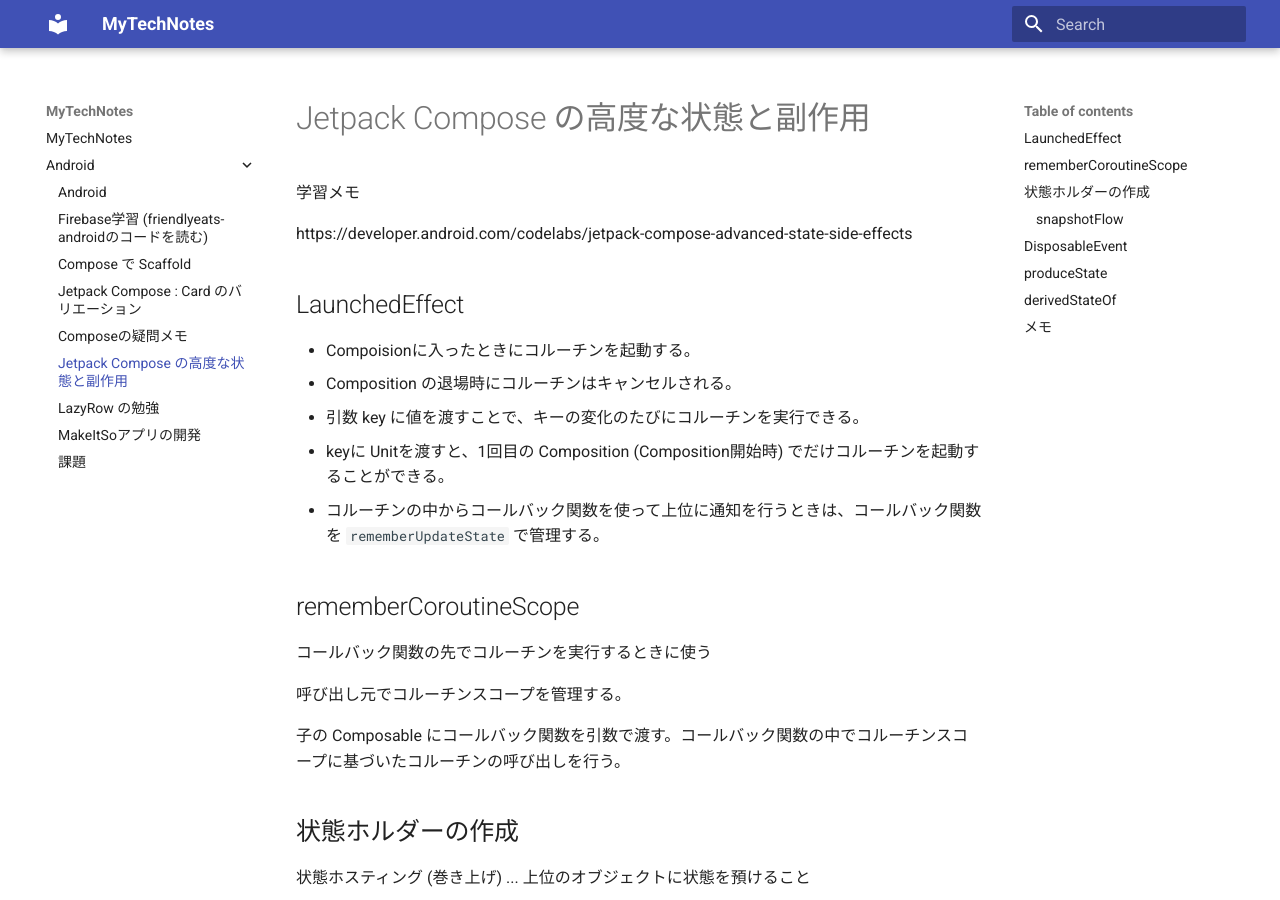
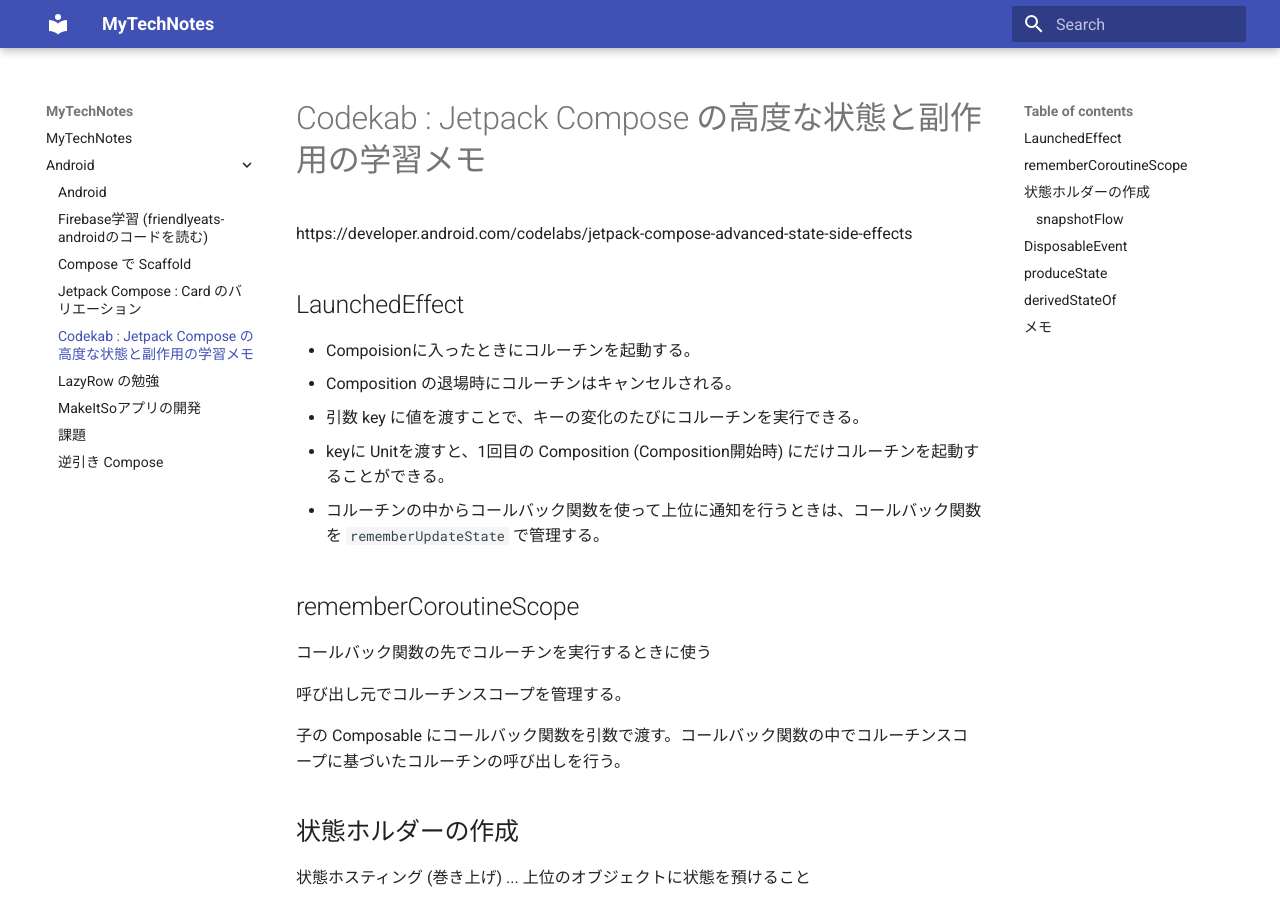
Before and after one commit to Nunocky/mytechnote, an MkDocs documentation site: the page built from docs/android/Jetpack Compose の高度な状態と副作用.md, in a window 1280 px wide and 900 px high. Built offline with MkDocs 1.6.1 and Material for MkDocs 9.7.7, drawn with Linux system fonts in a browser that asks for light colours.

Commit message:
gridなどのメモ

```diff
--- a/docs/android/Jetpack Compose の高度な状態と副作用.md
+++ b/docs/android/Jetpack Compose の高度な状態と副作用.md
@@ -1,15 +1,13 @@
-# Jetpack Compose の高度な状態と副作用
-
-学習メモ
+# Codekab : Jetpack Compose の高度な状態と副作用の学習メモ
 
 https://developer.android.com/codelabs/jetpack-compose-advanced-state-side-effects
 
-##  LaunchedEffect
+## LaunchedEffect
 
 - Compoisionに入ったときにコルーチンを起動する。
 - Composition の退場時にコルーチンはキャンセルされる。
 - 引数 key に値を渡すことで、キーの変化のたびにコルーチンを実行できる。
-- keyに Unitを渡すと、1回目の Composition (Composition開始時) でだけコルーチンを起動することができる。
+- keyに Unitを渡すと、1回目の Composition (Composition開始時) にだけコルーチンを起動することができる。
 - コルーチンの中からコールバック関数を使って上位に通知を行うときは、コールバック関数を `rememberUpdateState` で管理する。
 
 ## rememberCoroutineScope
@@ -38,14 +36,12 @@
 State を Flow に変換する。
 LaunchedEffect の中で Flowに変換して、 collectするのが定石?
 
-
 ## DisposableEvent
 
 `ライフサイクルの変化をカスタムビューに通知する`ために使われるのが主な使われ方。
 
 新しいライブラリでもっと簡単になったっぽい (まだα)
 [ComposeでLifecycleを監視する(2023年9月バージョン)](https://star-zero.medium.com/compose%E3%81%A7lifecycle%E3%82%92%E7%9B%A3%E8%A6%96%E3%81%99%E3%82%8B-2023%E5%B9%B49%E6%9C%88%E3%83%90%E3%83%BC%E3%82%B8%E3%83%A7%E3%83%B3-8aae9b277f5c)
-
 
 ## produceState
 
@@ -69,11 +65,7 @@
 > The answer to this question is derivedStateOf {} should be used when
 > your state or key is changing more than you want to update your UI
 
+## メモ
 
-
-
-
-
-## メモ
 - collectAsStateWithLifecycle
   - [collectAsStateWithLifecycleが追加されたぞ](https://qiita.com/dosukoi_android/items/e8bbaa662c52b8e1cc20)
--- a/docs/android/Composeの疑問メモ.md
+++ b/docs/android/逆引き Compose.md
@@ -1,4 +1,4 @@
-# Composeの疑問メモ
+# 逆引き Compose
 
 ## 画面サイズの取得
 
```
Also changed, not shown: docs/android/課題.md (+7 -0 lines), docs/index.md (+1 -1 lines).
